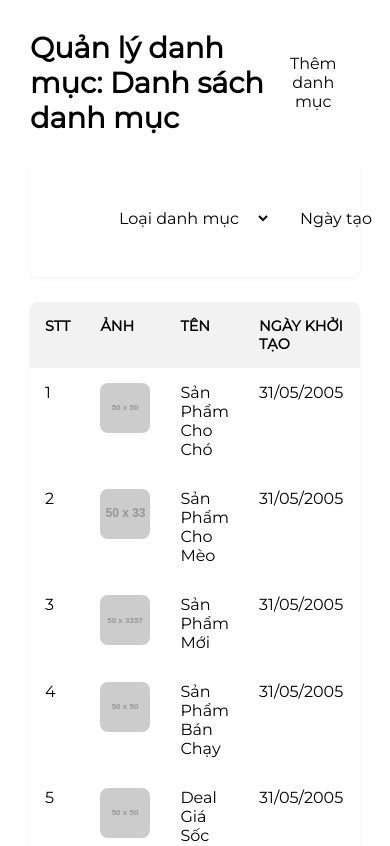
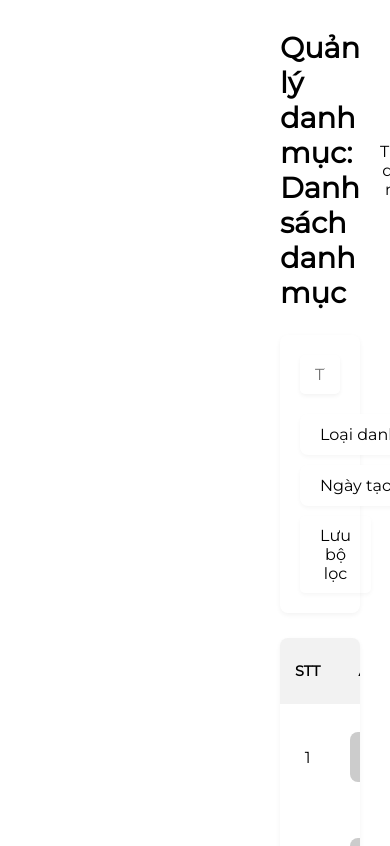
Before and after one commit to loc131225/PetWorld, a React (Create React App) app in the folder frontend/: page /CategoryList in a window 390 px wide. Shown: the top 846 px of the page. Built offline with nearby package versions, Linux system fonts and the light colour scheme.

Commit message:
Update CategoryList.css

```diff
--- a/frontend/src/css/CategoryList.css
+++ b/frontend/src/css/CategoryList.css
@@ -1,8 +1,9 @@
 
 .category-management {
-  padding: 30px; /* Khoảng đệm xung quanh nội dung trang */
-  background-color: var(--background-color); /* Sử dụng màu nền chung */
-  flex-grow: 1; /* Cho phép trang này chiếm hết không gian còn lại */
+  padding: 30px;
+  margin-left: 250px;
+  background-color: var(--background-color);
+  flex-grow: 1;
 }
 
 /* Header của trang (tiêu đề và nút "Thêm danh mục") */
@@ -214,3 +215,100 @@
 .pagination button:hover:not(.active) {
   background-color: #e9ecef;
 }
+/* Căn giữa toàn bộ nội dung bảng */
+.category-table {
+  text-align: center;
+}
+
+.category-table th,
+.category-table td {
+  text-align: center;
+  vertical-align: middle;
+}
+
+/* Căn giữa ảnh trong ô */
+.category-image {
+  display: block;
+  margin: 0 auto;
+}
+
+/* Căn giữa các nút tác vụ */
+.actions {
+  display: flex;
+  justify-content: center;
+  gap: 8px;
+}
+/* Tùy chỉnh thanh tìm kiếm để hiện đại và đẹp mắt hơn */
+.search-bar input[type="text"] {
+  width: 100%;
+  padding: 12px 20px;
+  border: 1px solid var(--border-color);
+  border-radius: 8px;
+  font-size: 1em;
+  outline: none;
+  background-color: #fff;
+  transition: all 0.3s ease;
+  box-shadow: 0 2px 4px rgba(0, 0, 0, 0.05);
+}
+
+/* Hiệu ứng khi người dùng focus vào ô tìm kiếm */
+.search-bar input[type="text"]:focus {
+  border-color: var(--primary-color);
+  box-shadow: 0 0 0 3px rgba(0, 123, 255, 0.2); /* Hiệu ứng viền xanh nhẹ */
+}
+
+/* Responsive nếu cần: giữ cho thanh tìm kiếm hiển thị đẹp trên màn nhỏ */
+@media (max-width: 768px) {
+  .filter-section {
+    flex-direction: column;
+    align-items: stretch;
+  }
+
+  .filters {
+    justify-content: space-between;
+    flex-wrap: wrap;
+  }
+
+  .search-bar {
+    width: 100%;
+  }
+}
+/* Nâng cấp giao diện cho dropdown (select) */
+.filter-section .filters select {
+  padding: 10px 16px;
+  border: 1px solid var(--border-color);
+  border-radius: 8px;
+  background-color: #fff;
+  font-size: 1em;
+  color: var(--text-color);
+  cursor: pointer;
+  transition: border-color 0.3s ease, box-shadow 0.3s ease;
+  box-shadow: 0 2px 4px rgba(0, 0, 0, 0.04);
+}
+
+/* Hiệu ứng khi hover và focus dropdown */
+.filter-section .filters select:hover,
+.filter-section .filters select:focus {
+  border-color: var(--primary-color);
+  box-shadow: 0 0 0 3px rgba(0, 123, 255, 0.15);
+  outline: none;
+}
+
+/* Nút "Lưu bộ lọc" */
+.apply-filter-button {
+  background-color: var(--secondary-color);
+  color: white;
+  border: none;
+  padding: 10px 20px;
+  font-size: 1em;
+  border-radius: 8px;
+  cursor: pointer;
+  transition: background-color 0.3s ease, box-shadow 0.3s ease;
+  box-shadow: 0 2px 4px rgba(0, 0, 0, 0.04);
+}
+
+/* Hiệu ứng khi hover nút "Lưu bộ lọc" */
+.apply-filter-button:hover {
+  background-color: #495057;
+  box-shadow: 0 0 0 3px rgba(73, 80, 87, 0.2);
+}
```
